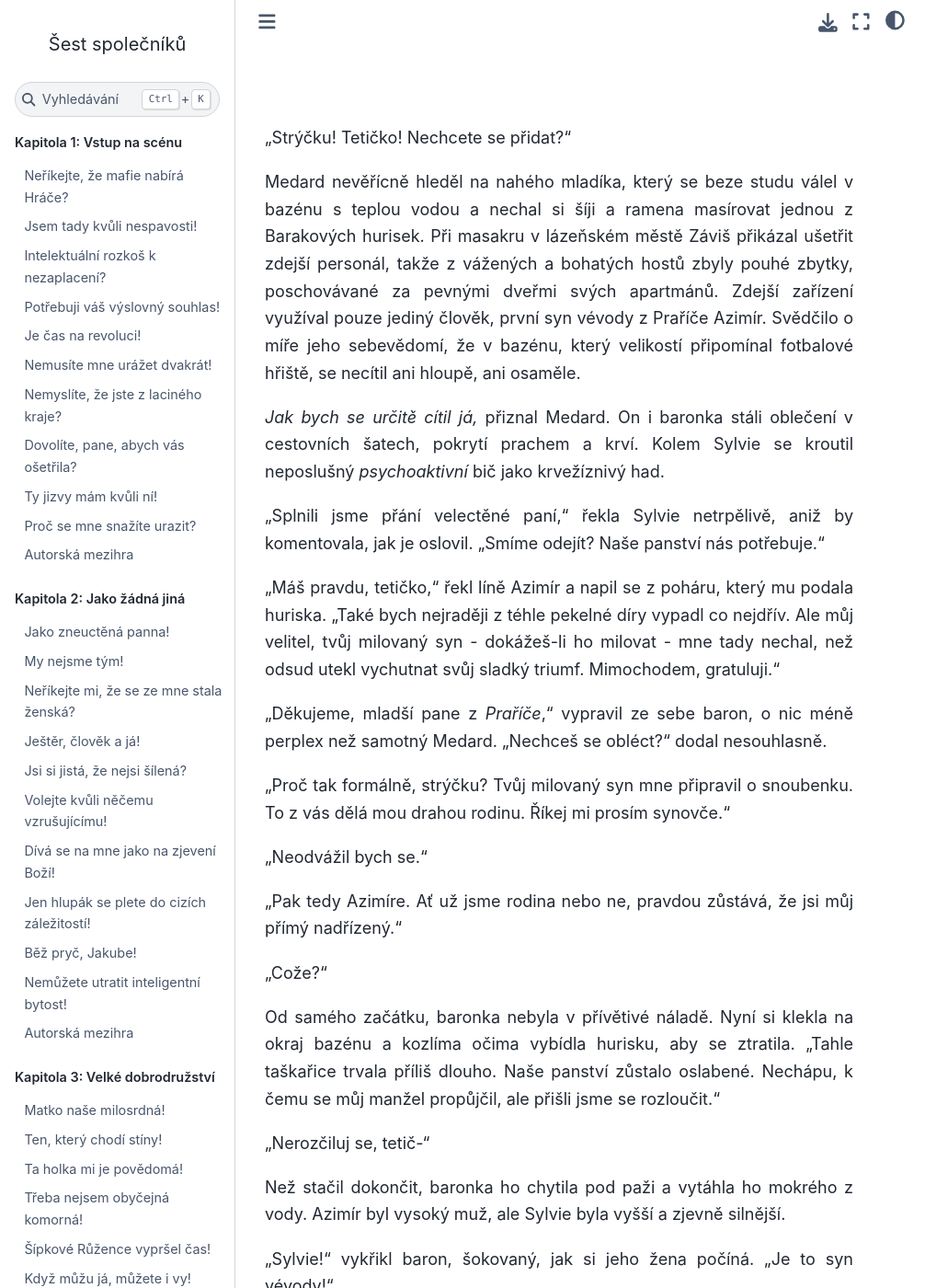
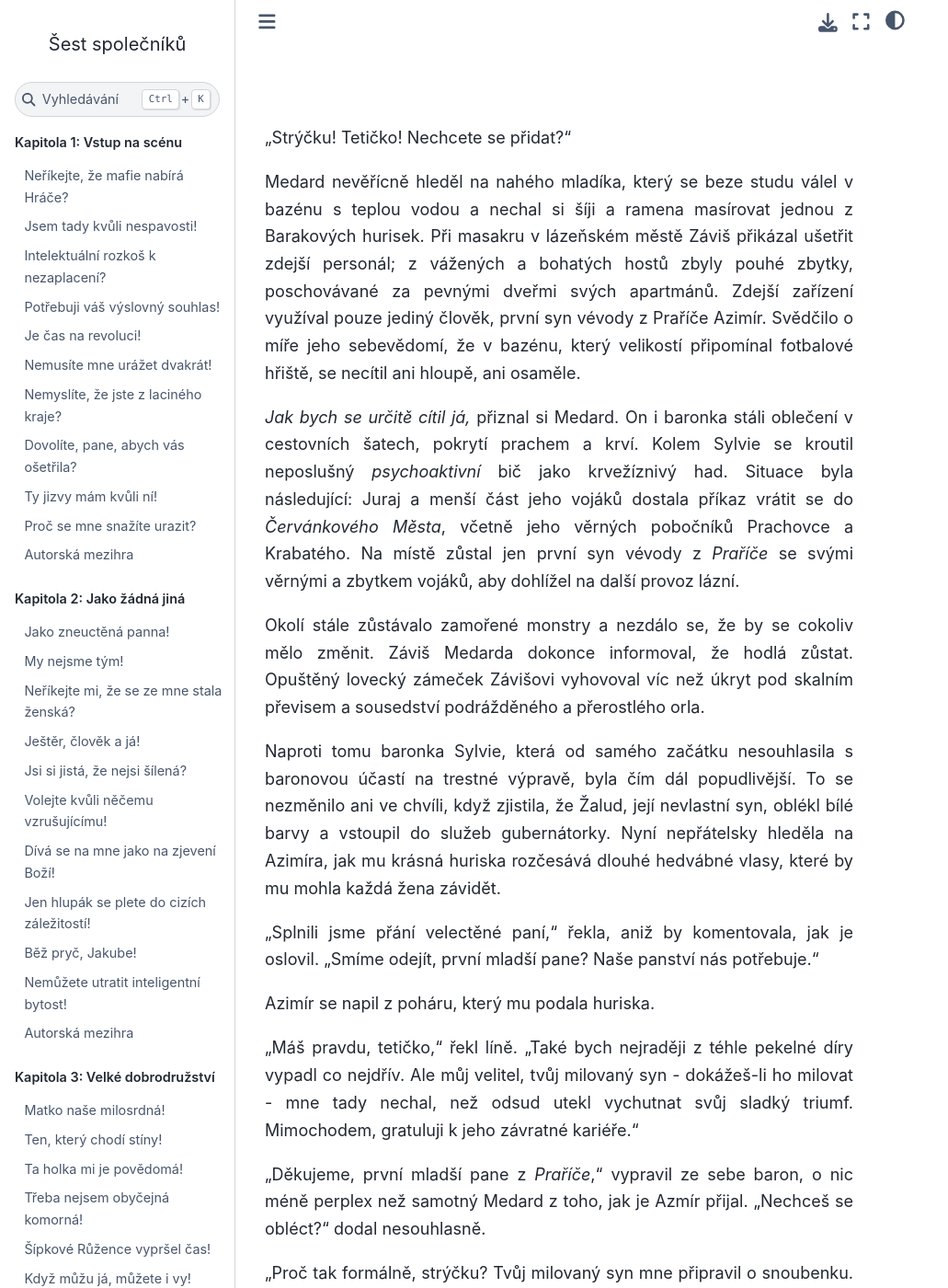
Before and after one commit to hanpari/sest-spolecniku, a Sphinx documentation site: the page built from source/sest_spolecniku/17-triumf/07.md, in a window 1280 px wide and 1400 px high. Shown: the whole window at 92% size, without its empty margins (0-1031 px from the left). Built offline with Sphinx 7.4.7 and the Sphinx Book theme 1.1.4, drawn with Linux system fonts in a browser that asks for light colours; some of the changed text lies outside the part shown.

Commit message:
Gabriela

```diff
--- a/source/sest_spolecniku/17-triumf/07.md
+++ b/source/sest_spolecniku/17-triumf/07.md
@@ -2,15 +2,21 @@
 
 "Strýčku! Tetičko! Nechcete se přidat?"
 
-Medard nevěřícně hleděl na nahého mladíka, který se beze studu válel v bazénu s teplou vodou a nechal si šíji a ramena masírovat jednou z Barakových hurisek. Při masakru v lázeňském městě Záviš přikázal ušetřit zdejší personál, takže z vážených a bohatých hostů zbyly pouhé zbytky, poschovávané za pevnými dveřmi svých apartmánů. Zdejší zařízení využíval pouze jediný člověk, první syn vévody z Praříče Azimír. Svědčilo o míře jeho sebevědomí, že v bazénu, který velikostí připomínal fotbalové hřiště, se necítil ani hloupě, ani osaměle.
+Medard nevěřícně hleděl na nahého mladíka, který se beze studu válel v bazénu s teplou vodou a nechal si šíji a ramena masírovat jednou z Barakových hurisek. Při masakru v lázeňském městě Záviš přikázal ušetřit zdejší personál; z vážených a bohatých hostů zbyly pouhé zbytky, poschovávané za pevnými dveřmi svých apartmánů. Zdejší zařízení využíval pouze jediný člověk, první syn vévody z Praříče Azimír. Svědčilo o míře jeho sebevědomí, že v bazénu, který velikostí připomínal fotbalové hřiště, se necítil ani hloupě, ani osaměle.
 
-*Jak bych se určitě cítil já,* přiznal Medard. On i baronka stáli oblečení v cestovních šatech, pokrytí prachem a krví. Kolem Sylvie se kroutil neposlušný *psychoaktivní* bič jako krvežíznivý had.
+*Jak bych se určitě cítil já,* přiznal si Medard. On i baronka stáli oblečení v cestovních šatech, pokrytí prachem a krví. Kolem Sylvie se kroutil neposlušný *psychoaktivní* bič jako krvežíznivý had. Situace byla následující: Juraj a menší část jeho vojáků dostala příkaz vrátit se do *Červánkového Města*, včetně jeho věrných pobočníků Prachovce a Krabatého. Na místě zůstal jen první syn vévody z *Praříče* se svými věrnými a zbytkem vojáků, aby dohlížel na další provoz lázní.
 
-"Splnili jsme přání velectěné paní," řekla Sylvie netrpělivě, aniž by komentovala, jak je oslovil. "Smíme odejít? Naše panství nás potřebuje."
+Okolí stále zůstávalo zamořené monstry a nezdálo se, že by se cokoliv mělo změnit. Záviš Medarda dokonce informoval, že hodlá zůstat. Opuštěný lovecký zámeček Závišovi vyhovoval víc než úkryt pod skalním převisem a sousedství podrážděného a přerostlého orla.
 
-"Máš pravdu, tetičko," řekl líně Azimír a napil se z poháru, který mu podala huriska. "Také bych nejraději z téhle pekelné díry vypadl co nejdřív. Ale můj velitel, tvůj milovaný syn - dokážeš-li ho milovat - mne tady nechal, než odsud utekl vychutnat svůj sladký triumf. Mimochodem, gratuluji."
+Naproti tomu baronka Sylvie, která od samého začátku nesouhlasila s baronovou účastí na trestné výpravě, byla čím dál popudlivější. To se nezměnilo ani ve chvíli, když zjistila, že Žalud, její nevlastní syn, oblékl bílé barvy a vstoupil do služeb gubernátorky. Nyní nepřátelsky hleděla na Azimíra, jak mu krásná huriska rozčesává dlouhé hedvábné vlasy, které by mu mohla každá žena závidět.
 
-"Děkujeme, mladší pane z *Praříče*," vypravil ze sebe baron, o nic méně perplex než samotný Medard. "Nechceš se obléct?" dodal nesouhlasně.
+"Splnili jsme přání velectěné paní," řekla, aniž by komentovala, jak je oslovil. "Smíme odejít, první mladší pane? Naše panství nás potřebuje."
+
+Azimír se napil z poháru, který mu podala huriska.
+
+"Máš pravdu, tetičko," řekl líně. "Také bych nejraději z téhle pekelné díry vypadl co nejdřív. Ale můj velitel, tvůj milovaný syn - dokážeš-li ho milovat - mne tady nechal, než odsud utekl vychutnat svůj sladký triumf. Mimochodem, gratuluji k jeho závratné kariéře."
+
+"Děkujeme, první mladší pane z *Praříče*," vypravil ze sebe baron, o nic méně perplex než samotný Medard z toho, jak je Azmír přijal. "Nechceš se obléct?" dodal nesouhlasně.
 
 "Proč tak formálně, strýčku? Tvůj milovaný syn mne připravil o snoubenku. To z vás dělá mou drahou rodinu. Říkej mi prosím synovče."
 
@@ -28,6 +34,10 @@
 
 "Sylvie!" vykřikl baron, šokovaný, jak si jeho žena počíná. "Je to syn vévody!"
 
-"Jsem dcera arcidémona," zasyčela, "netrpím přehnanou úctou k nikomu a ničemu. Dobrovolně uznávám velectěnou paní gubernátorku za vládkyni, ale nikdy jsem neslíbila poslušnost jinému člověku. Nežádala jsem oplátkou nic jiného, než aby mne velectěná paní vynechala ze svých pletich."
+"A já jsem dcera arcidémona," zasyčela, "netrpím přehnanou úctou k nikomu a ničemu. Dobrovolně uznávám velectěnou paní gubernátorku za vládkyni, ale nikdy jsem neslíbila poslušnost jinému člověku. Nežádala jsem oplátkou nic jiného, než aby mne velectěná paní vynechala ze svých pletich."
 
-"Tak to jsme dva," ušklíbl se Azimír. "Budeme si báječně rozumět, tetičko. Osoba, o které tak hezky mluvíte, mi totiž pro barona z *Mechového kopce* nechala dopis. Bude se vám moc líbit, slibuji. Sotva se usuším, jsem vám k službám."
+"Tak to jsme dva," ušklíbl se Azimír. "Budeme si báječně rozumět, tetičko. Osoba, o které tak hezky mluvíte, mi totiž pro barona z *Mechového kopce* nechala dopis. Bude se vám moc líbit, slibuji. Sotva se usuším, jsem vám k službám... Pokud mne ovšem, tetičko, pustíš," dodal a ušklíbl se. "Můj bratr Božidar si neustále stěžuje na jistou divošku. Už chápu proč. Gabriela je tvá dcera, že?"
+
+"Hm," řekla baronka neurčitě, ale zvědavě se zeptala. "Je má dcera ve škole oblíbená?"
+
+"Rozhodně víc nechvalně známá než oblíbená," připustil Azimír. "Můj mladší bratr jí samozřejmě nemůže přijít na jméno, ale přiznejme si, že on nikdy neuměl ocenit jiné kvality, než ty, co pocházejí z lízání pat. Upřímně tvou mladší dceru nesnáší."
```
Also changed, not shown: other parts of source/sest_spolecniku/17-triumf/07.md (+1 -1 lines).
